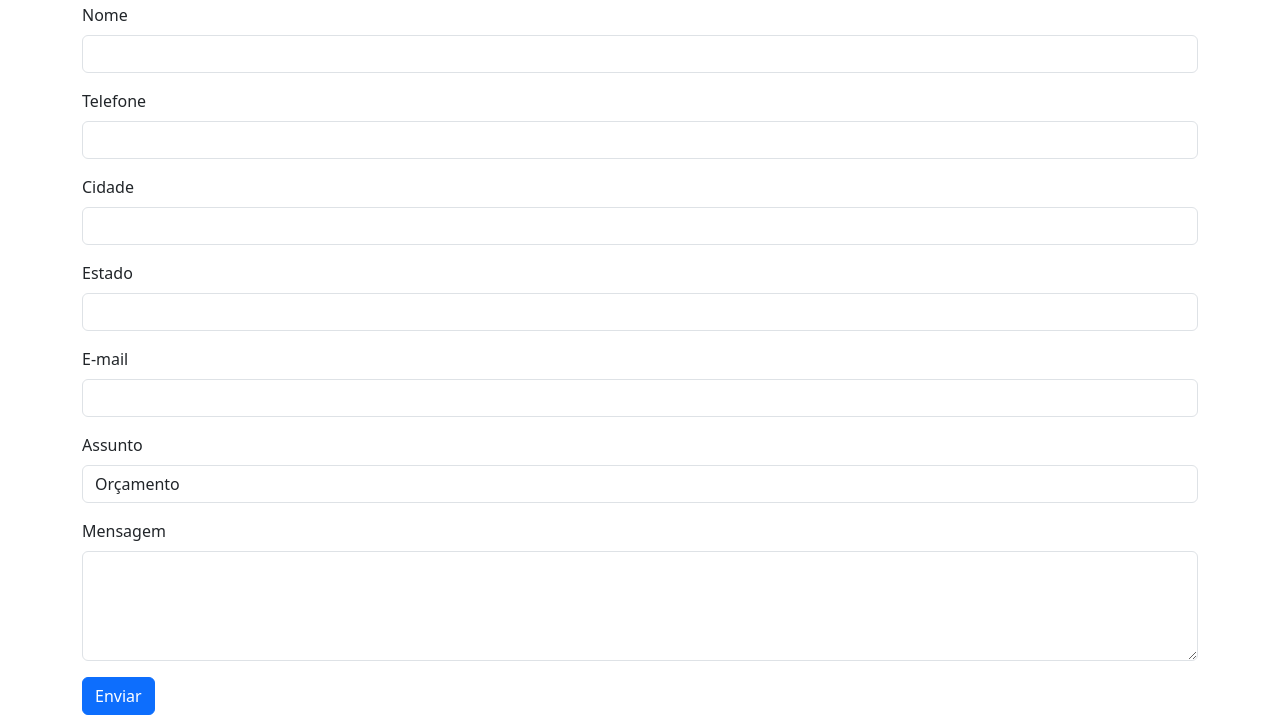
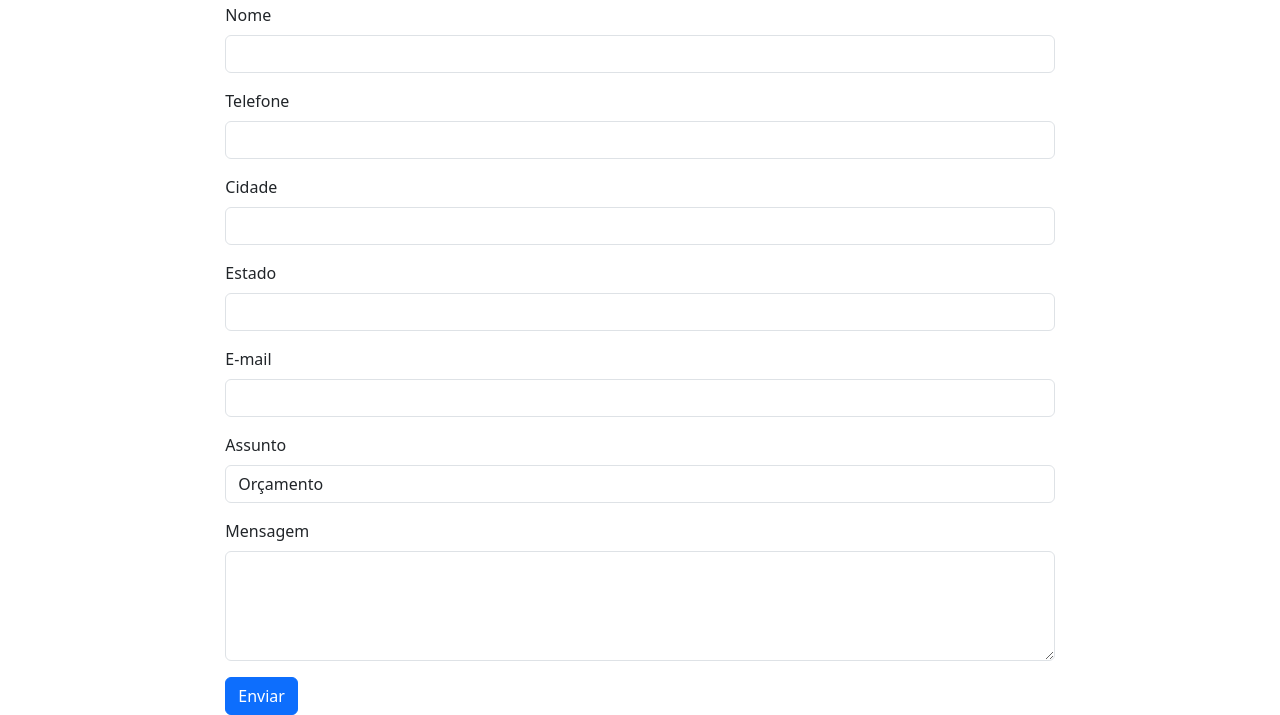
Before and after one commit to KennySantaCruz/AgenciaDeViagens, a plain HTML site: page contato.html in a window 1280 px wide. Shown: the part 157-872 px from the top of the page. Drawn offline with nearby package versions, Linux system fonts and the light colour scheme.

Commit message:
Adjustment pg contato
Just to made the form narrower

```diff
--- a/contato.html
+++ b/contato.html
@@ -26,7 +26,7 @@
         </div>
     </nav>
 
-    <div class="container mt-5">
+    <div class="container col-8 mt-5 ">
         <h1 class="text-center">Entre em Contato</h1>
         <form>
             <div class="mb-3">
```
